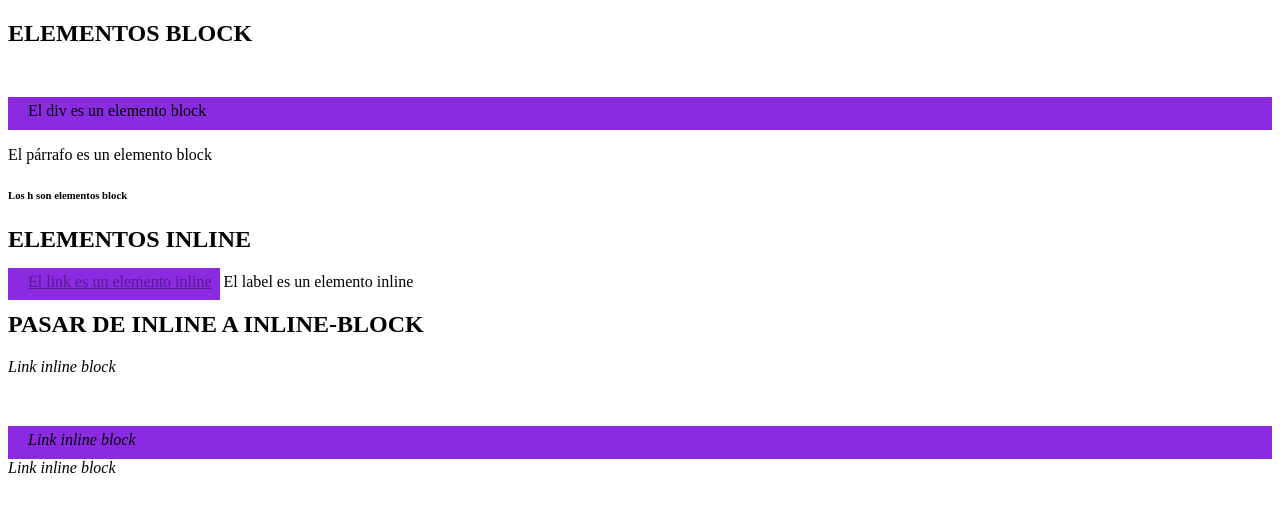
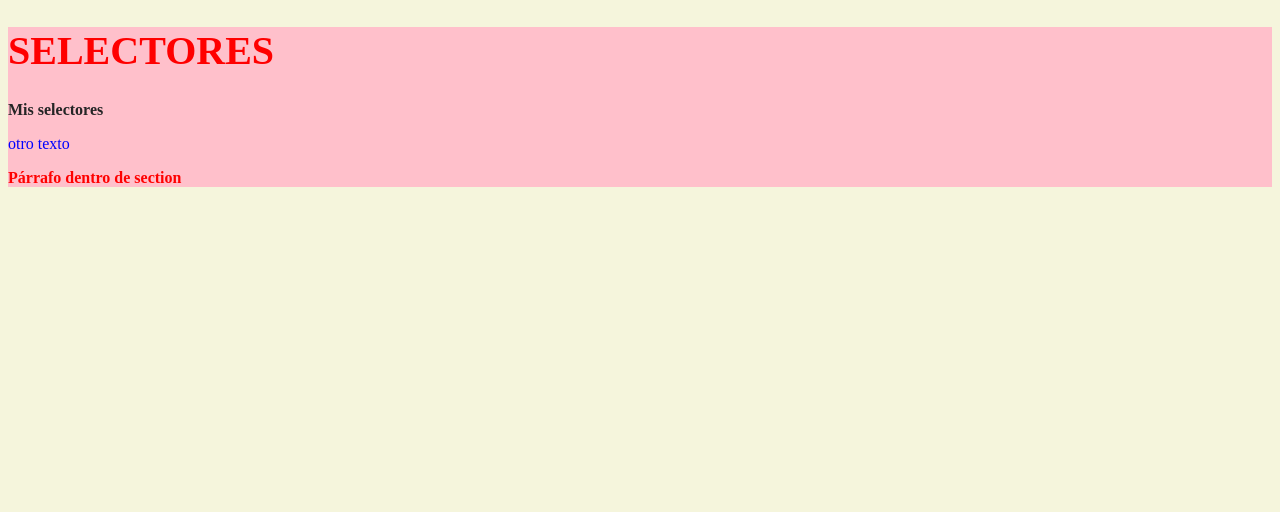
Before and after one commit to kareneuvm/superFrontEnd, a plain HTML site: page index.html in a window 1280 px wide. Drawn offline with Linux system fonts and the light colour scheme.

Commit message:
selectores

```diff
--- /dev/null
+++ b/css/main.css
@@ -0,0 +1,28 @@
+/* selector universal */
+*{
+    color: #252526;
+}
+/* selector por nombre de la etiqueta */
+body{
+    background-color: beige;
+}
+h1{
+    font-size: 40px;
+}
+p{
+    font-weight: 700;
+}
+/* selectores de padre a hijo */
+/* section p{
+    color: red;
+} */
+div div div{
+    background-color: pink;
+}
+/* clases e identificadores */
+.letra-roja{
+    color: red;
+}
+#otro-texto{
+    color: blue;
+}
--- a/index.html
+++ b/index.html
@@ -4,22 +4,23 @@
     <meta charset="UTF-8">
     <meta http-equiv="X-UA-Compatible" content="IE=edge">
     <meta name="viewport" content="width=device-width, initial-scale=1.0">
-    <title>Elementos block, inline, inline-block</title>
+    <link rel="stylesheet" href="css/main.css">
+    <title>SELECTORES</title>
 </head>
 <body>
-    <!-- ELEMENTOS BLOCK -->
-    <h2>ELEMENTOS BLOCK</h2>
-    <div style="padding: 5px 8px 10px 20px; background-color: blueviolet; margin-top: 50px;">El div es un elemento block</div>
-    <p>El párrafo es un elemento block</p>
-    <h6>Los h son elementos block</h6>
-    <!-- ELEMENTOS INLINE -->
-    <h2>ELEMENTOS INLINE</h2>
-    <a href="" style="padding: 5px 8px 10px 20px; background-color: blueviolet; margin-top: 50px;">El link es un elemento inline</a>
-    <label for="">El label es un elemento inline</label>
-    <!-- DE INLINE A INLINE-BLOCK -->
-    <h2>PASAR DE INLINE A INLINE-BLOCK</h2>
-    <i>Link inline block</i>
-    <i  style="padding: 5px 8px 10px 20px; background-color: blueviolet; margin-top: 50px; display: block">Link inline block</i>
-    <i>Link inline block</i>
+    <div>
+        <div>
+            <div>
+                <div>
+                    <h1 class="letra-roja">SELECTORES</h1>
+                    <p>Mis selectores</p>
+                    <div id="otro-texto">otro texto</div>
+                </div>
+                <section>
+                    <p class="letra-roja">Párrafo dentro de section</p>
+                </section>
+            </div>
+        </div>
+    </div>
 </body>
 </html>
```
